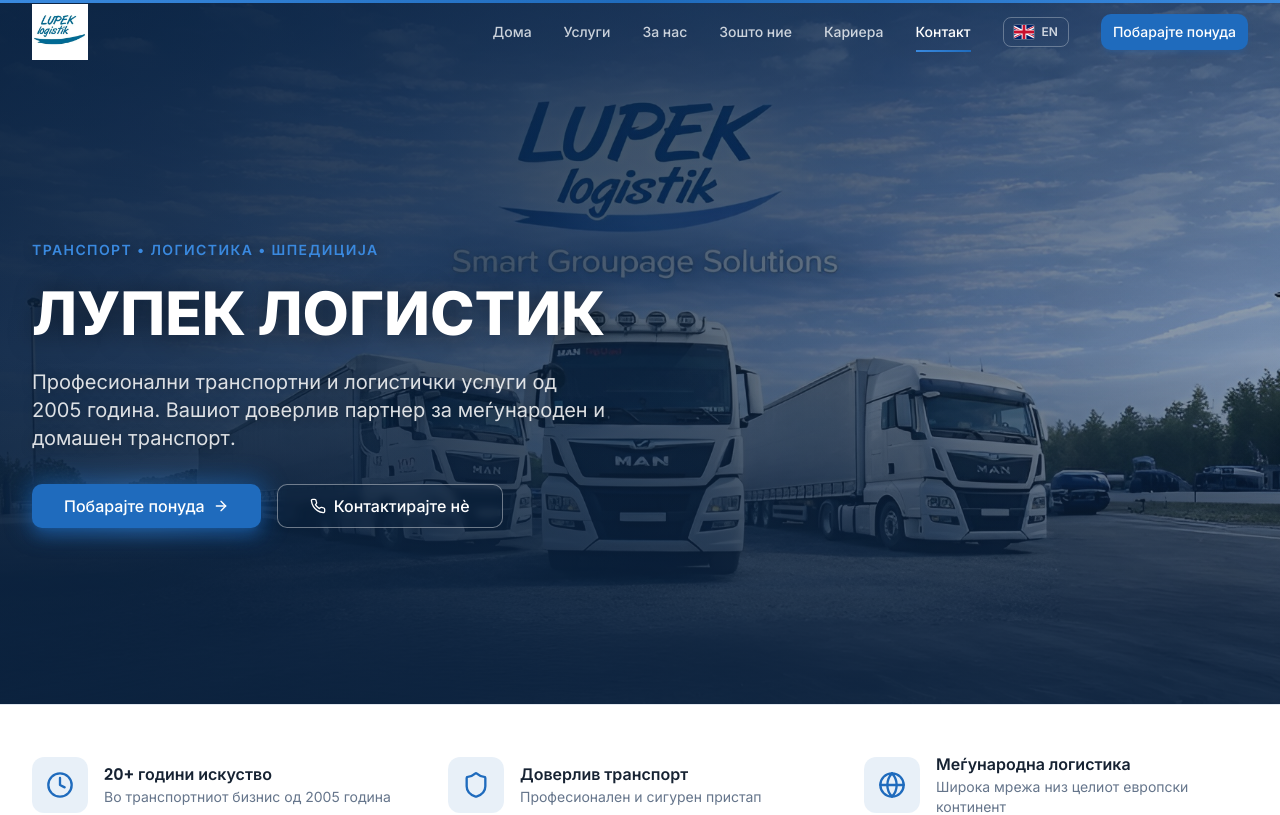
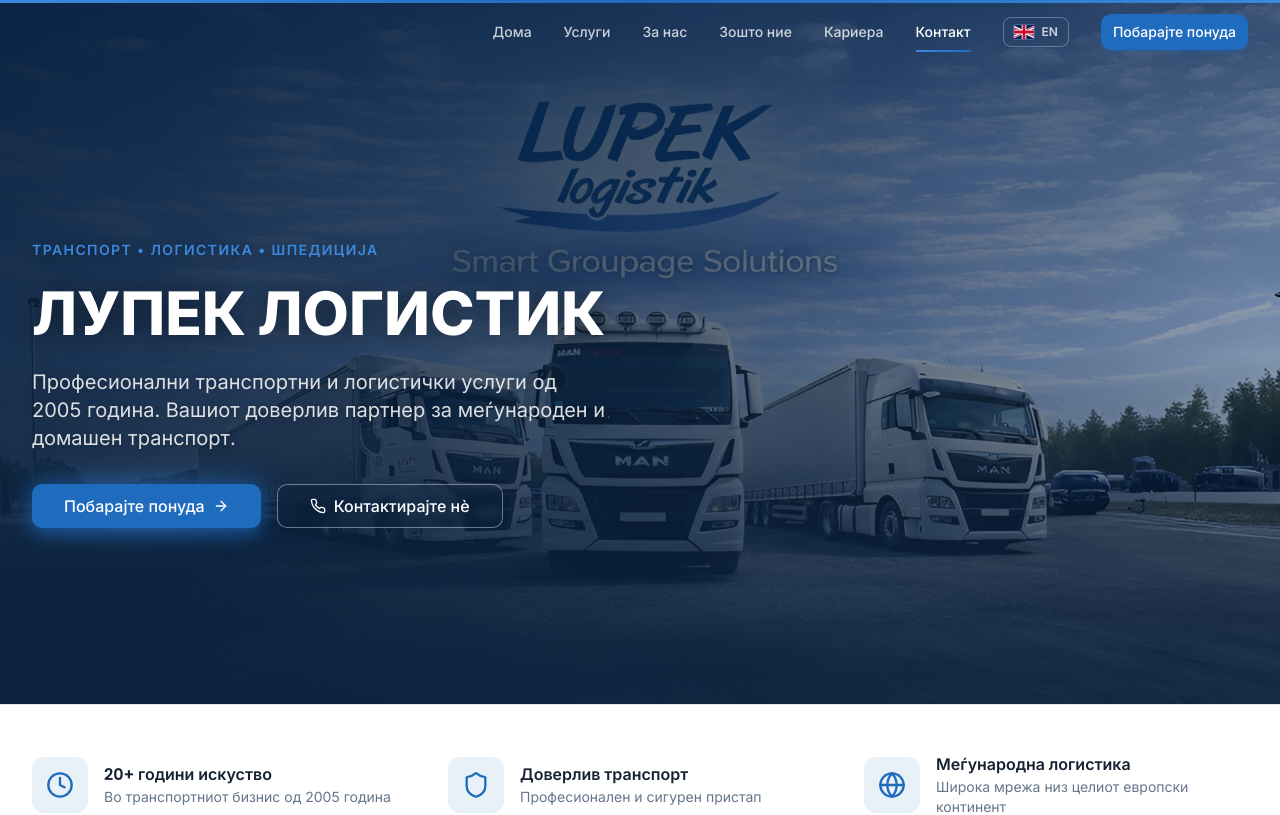
Before and after one commit to syreone/lupek-logistik, a React (Vite) app: page / in a window 1280 px wide. Shown: the top 815 px of the page. Built offline with nearby package versions, Linux system fonts and the light colour scheme; the HTML template or start-up script is replaced by a standard one.

Commit message:
Removing the logo from the navbar

```diff
--- a/src/components/Navbar.tsx
+++ b/src/components/Navbar.tsx
@@ -4,7 +4,6 @@
 import { useLanguage } from "@/contexts/LanguageContext";
 import { LanguageFlag } from "@/components/Flags";
 import { useActiveSection } from "@/hooks/use-active-section";
-import logo from "@/assets/lupek-logo.png";
 import { cn } from "@/lib/utils";
 
 const Navbar = () => {
@@ -70,16 +69,7 @@
         )}
       >
         <div className={cn("container mx-auto flex items-center justify-between px-4 lg:px-8 transition-all duration-500", scrolled ? "h-14" : "h-16")}>
-          <a href="#hero" className="flex items-center group" onClick={(e) => smoothScroll(e, "#hero")} aria-label="Lupek Logistik - home">
-            <img
-              src={logo}
-              alt="Lupek Logistik"
-              className={cn(
-                "w-auto object-contain transition-all duration-500 group-hover:scale-105",
-                scrolled ? "h-10 md:h-12" : "h-12 md:h-14",
-              )}
-            />
-          </a>
+          <a href="#hero" className="flex items-center group" onClick={(e) => smoothScroll(e, "#hero")} aria-label="Lupek Logistik - home" />
 
           {/* Desktop */}
           <div className="hidden md:flex items-center gap-8">
```
